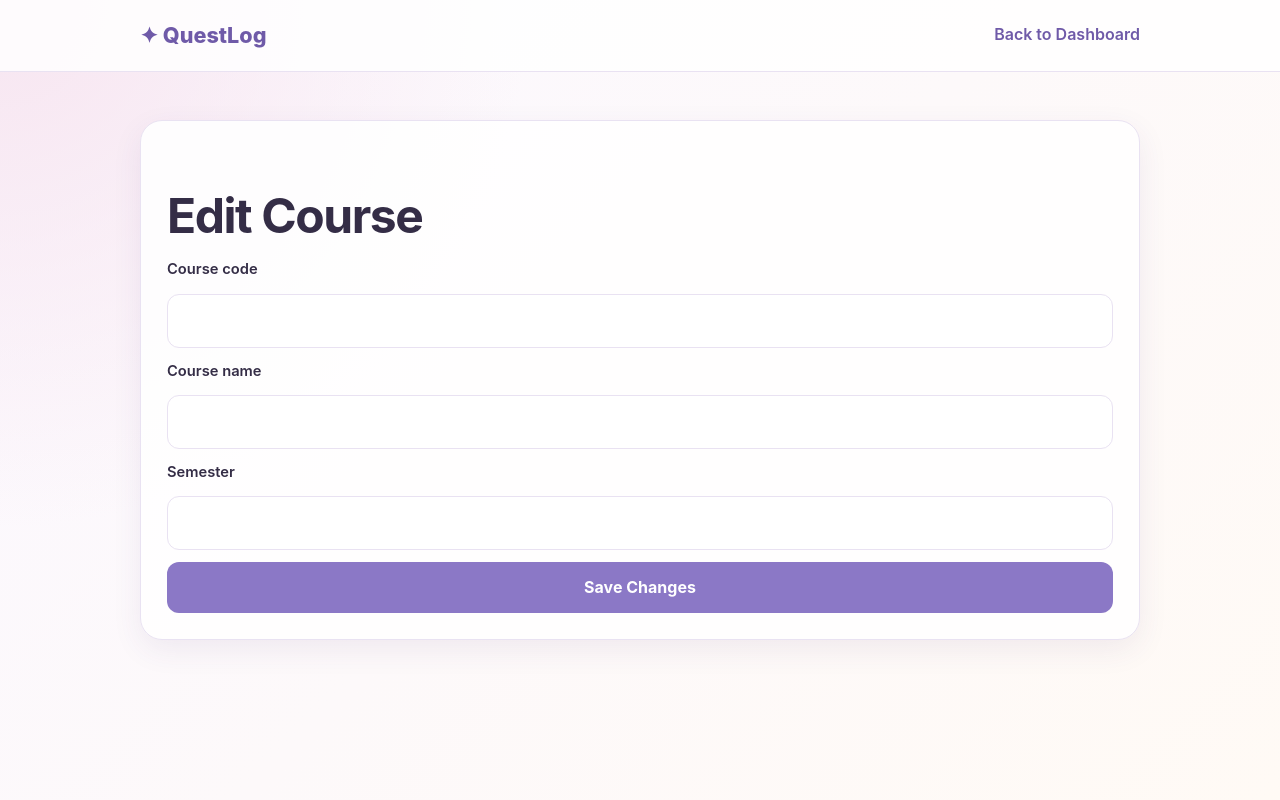
After one commit to fardosaNoor/QuestLog, a Spring app: template src/main/resources/templates/edit-course.html in a window 1280 px wide. The commit adds this page. Run offline with Thymeleaf, Linux system fonts and the light colour scheme; the template is opened without the code that fills it, so the values that code supplies are empty; some of the project's set-up classes (security, data sources, template engines, error pages and the like) are left out, and stand-ins take their place.

Commit message:
Implement course management CRUD

```diff
--- a/src/main/java/ca/sfu/QuestLog/CourseRepository.java
+++ b/src/main/java/ca/sfu/QuestLog/CourseRepository.java
@@ -2,9 +2,12 @@
 package ca.sfu.QuestLog;
 
 import java.util.List;
+import java.util.Optional;
 import org.springframework.data.jpa.repository.JpaRepository;
+
 
 public interface CourseRepository extends JpaRepository<Course, Long> {
 
     List<Course> findByStudentEmailOrderByCodeAsc(String studentEmail);
+    Optional<Course> findByIdAndStudentEmail(Long id, String studentEmail);
 }
--- /dev/null
+++ b/src/main/resources/templates/edit-course.html
@@ -0,0 +1,40 @@
+<!DOCTYPE html>
+<html lang="en" xmlns:th="http://www.thymeleaf.org">
+<head>
+    <meta charset="UTF-8">
+    <meta name="viewport" content="width=device-width, initial-scale=1.0">
+    <title>Edit Course | QuestLog</title>
+    <link rel="stylesheet" th:href="@{/css/style.css}">
+</head>
+<body>
+    <nav class="navbar">
+        <a class="logo" th:href="@{/dashboard}">✦ QuestLog</a>
+        <a th:href="@{/dashboard}">Back to Dashboard</a>
+    </nav>
+
+    <main>
+        <section class="card">
+            <h1>Edit Course</h1>
+
+            <p th:if="${param.error}" class="error">
+            Please fill in all fields.
+            </p>
+
+            <form th:action="@{/courses/{id}/edit(id=${course.id})}"
+                  th:object="${course}" method="post">
+
+                <label for="code">Course code</label>
+                <input id="code" type="text" th:field="*{code}" required>
+
+                <label for="name">Course name</label>
+                <input id="name" type="text" th:field="*{name}" required>
+
+                <label for="semester">Semester</label>
+                <input id="semester" type="text" th:field="*{semester}" required>
+
+                <button type="submit">Save Changes</button>
+            </form>
+        </section>
+    </main>
+</body>
+</html>
```
Also changed, not shown: src/main/java/ca/sfu/QuestLog/Course.java (+11 -0 lines), src/main/resources/templates/dashboard.html (+14 -0 lines).
